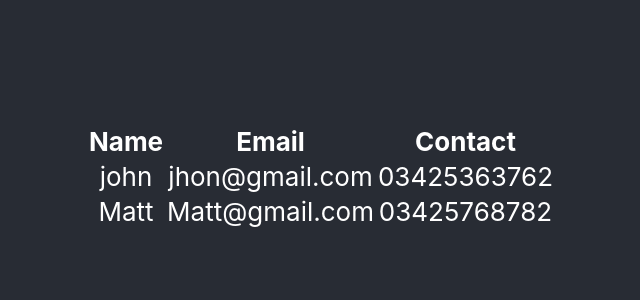
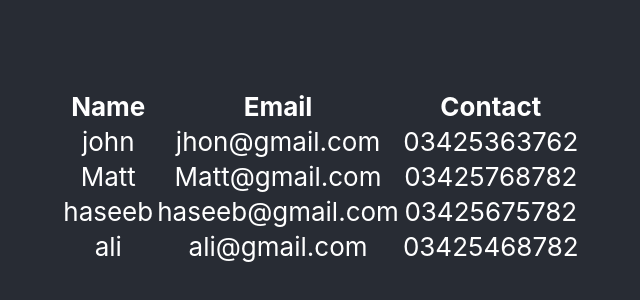
Before and after one commit to haseebulamin/React-Course-Project, a React (Create React App) app: page / in a window 1280 px wide. Shown: the part 224-524 px from the top of the page, without its empty margins (319-959 px from the left). Built offline with nearby package versions, Linux system fonts and the light colour scheme.

Commit message:
add json

```diff
--- a/src/Components/React-roadmap-Docs/MapRevision.jsx
+++ b/src/Components/React-roadmap-Docs/MapRevision.jsx
@@ -13,7 +13,17 @@ export default function MapRevision() {
             name: 'Matt',
             email: "Matt@gmail.com",
             contact: "03425768782"
-        }
+        },
+        {
+          name: 'haseeb',
+          email: "haseeb@gmail.com",
+          contact: "03425675782"
+      },
+      {
+        name: 'ali',
+        email: "ali@gmail.com",
+        contact: "03425468782"
+    }
     ]
 
   return (
```
